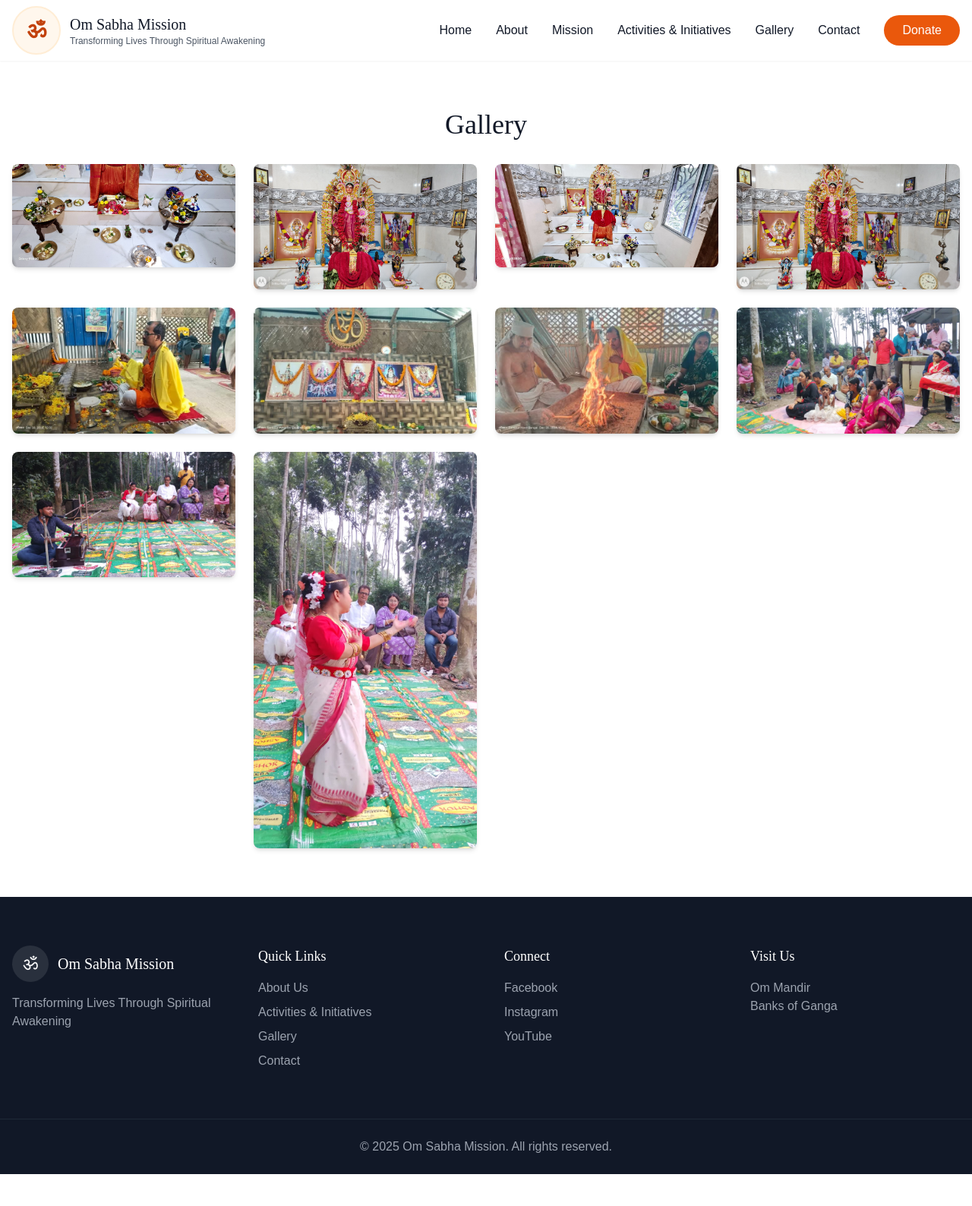
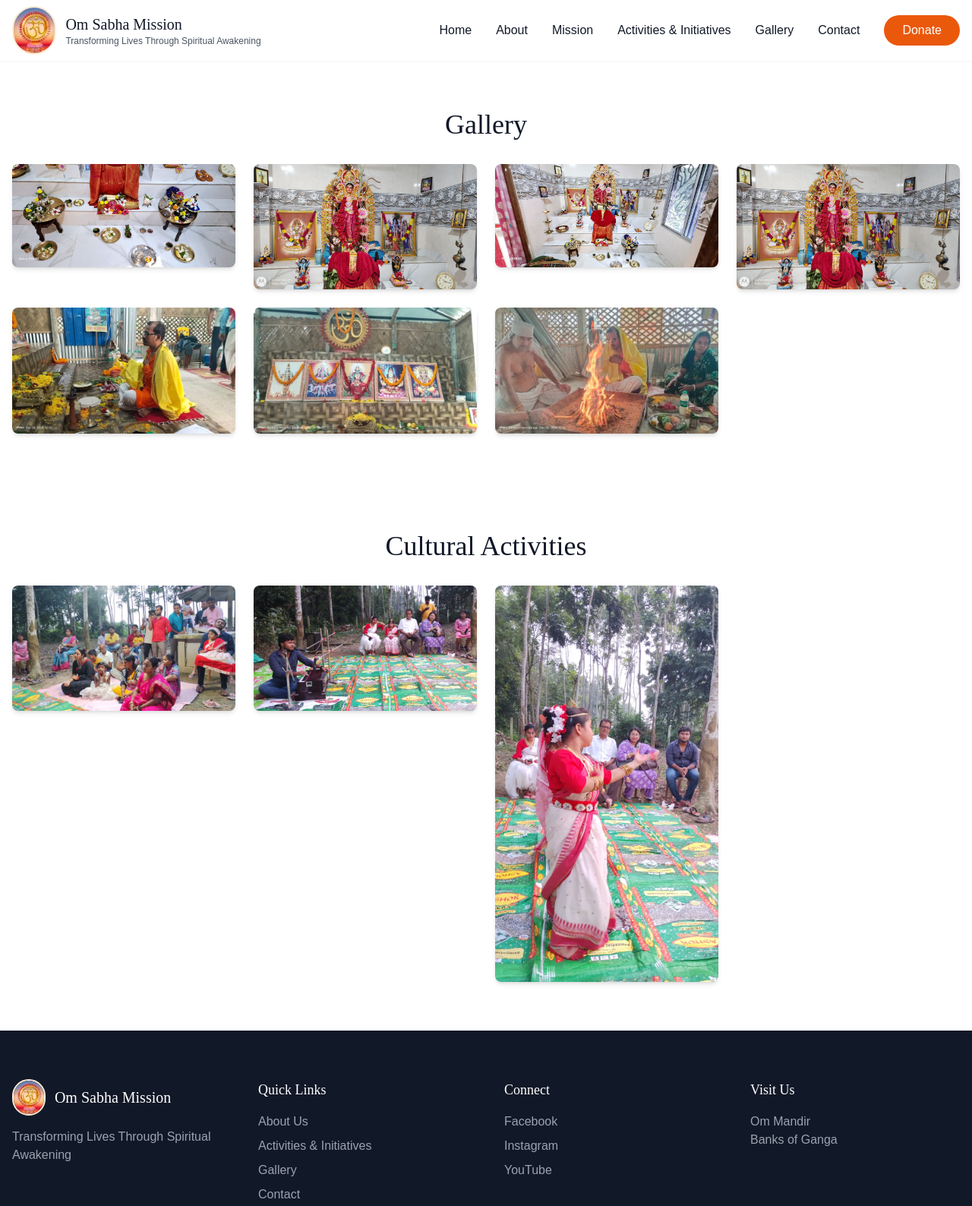
Before and after one commit to Nilabh-Prashar/om-sabha-mission, a plain HTML site: page gallery.html in a window 1280 px wide. Shown: the top 1588 px of the page at 76% size. Before the commit the page ends 1546 px from the top, so only its background shows below. Drawn offline with nearby package versions, Linux system fonts and the light colour scheme.

Commit message:
logo/emblem added

```diff
--- a/gallery.html
+++ b/gallery.html
@@ -34,9 +34,12 @@
             <div class="flex justify-between items-center h-20">
                 <!-- Logo Area -->
                 <a href="/" class="flex items-center space-x-3">
-                    <div class="w-16 h-16 bg-saffron-50 rounded-full flex items-center justify-center border-2 border-saffron-100">
-                        <span class="text-3xl text-saffron-600 font-bold">ॐ</span>
-                    </div>
+                     <!-- <div class="w-16 h-16 bg-saffron-50 rounded-full flex items-center justify-center border-2 border-saffron-100">
+                            <span class="text-3xl text-saffron-600 font-bold">ॐ</span>
+                        </div> -->
+                        <div class="w-18 h-16">
+                            <img src="./assets/images/icons/om-logo-58-64.jpg" alt="Om Sabha Mission Logo" class="w-full h-full object-contain rounded-full border-2 border-saffron-100">
+                        </div>
                     <div class="flex flex-col">
                         <span class="font-cinzel text-xl text-gray-900">Om Sabha Mission</span>
                         <span class="text-xs text-gray-600">Transforming Lives Through Spiritual Awakening</span>
@@ -88,6 +91,11 @@
             <img src="./assets/images/temple/divyananda_ji_offering_puja_at-om_sabha_temple.jpeg" alt="Gallery Image 5" class="rounded-lg shadow-md">
             <img src="./assets/images/temple/panch_devata_om-sabha-temple.jpeg" alt="Gallery Image 6" class="rounded-lg shadow-md">
             <img src="./assets/images/temple/hawan_at_om_sabha_temple.jpeg" alt="Gallery Image 7" class="rounded-lg shadow-md">
+        </div>
+    </section>
+    <section class="max-w-7xl mx-auto px-4 py-16">
+        <h1 class="text-4xl font-cinzel text-gray-900 text-center mb-8">Cultural Activities</h1>
+        <div class="grid grid-cols-1 sm:grid-cols-2 md:grid-cols-3 lg:grid-cols-4 gap-6">
             <img src="./assets/images/activities/cultural-event-0.jpeg" alt="Gallery Image 8" class="rounded-lg shadow-md">
             <img src="./assets/images/activities/cultural-event-1.jpeg" alt="Gallery Image 8" class="rounded-lg shadow-md">
             <img src="./assets/images/activities/cultural-event-3.jpeg" alt="Gallery Image 8" class="rounded-lg shadow-md">
@@ -99,8 +107,9 @@
             <div class="grid grid-cols-1 md:grid-cols-4 gap-12">
                 <div class="space-y-4">
                     <div class="flex items-center space-x-3">
-                        <div class="w-12 h-12 bg-white/10 rounded-full flex items-center justify-center">
-                            <span class="text-2xl text-white">ॐ</span>
+                        <div class="w-18 h-12 bg-white/10 rounded-full flex items-center justify-center">
+                            <img src="./assets/images/icons/om-logo-58-64.jpg" alt="Om Sabha Mission Logo" class="w-full h-full object-contain rounded-full border-2 border-saffron-100">
+                            <!-- <span class="text-2xl text-white">ॐ</span> -->
                         </div>
                         <span class="font-cinzel text-xl">Om Sabha Mission</span>
                     </div>
```
Also changed, not shown: about.html (+9 -5 lines), index.html (+9 -3 lines), mission.html (+7 -3 lines), programs.html (+9 -5 lines), assets/images/icons/om-logo-58-64.jpg (added), assets/images/icons/om-logo-80-88.jpg (added), assets/images/icons/om-logo-edited.jpeg (added).
